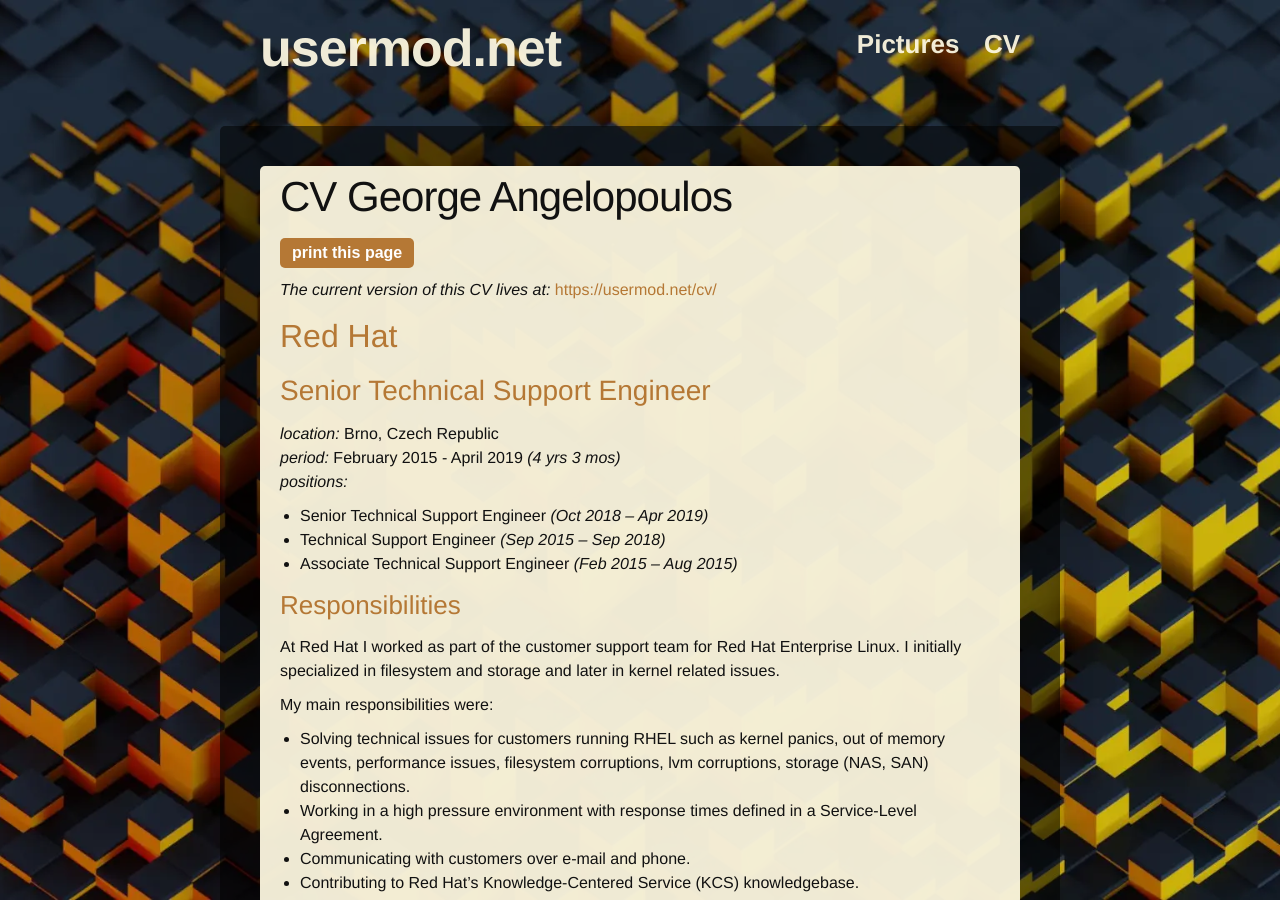
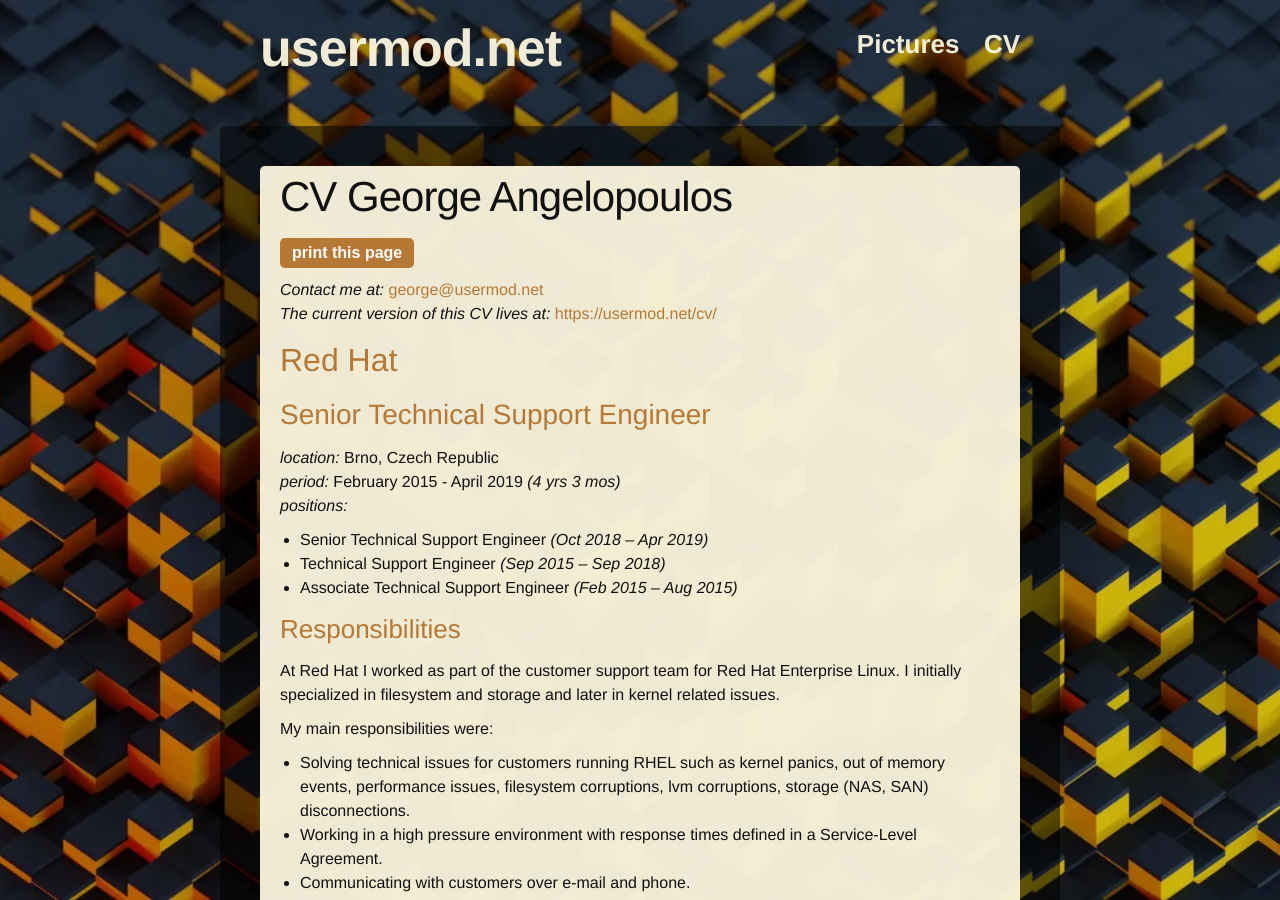
Before and after one commit to gangelop/lathan.github.io, a Jekyll site: the page built from cv.md, in a window 1280 px wide and 900 px high. Built offline with Jekyll 4.4.1, drawn with Linux system fonts in a browser that asks for light colours.

Commit message:
cv: add e-mail

```diff
--- a/cv.md
+++ b/cv.md
@@ -7,6 +7,7 @@
 <link rel="stylesheet" href="/css/cvprint.css">
 <button class="printhide" onclick="window.print();return false;">print this page</button>
 
+*Contact me at:* [george@usermod.net](mailto:george@usermod.net)
 *The current version of this CV lives at:* [{{ site.url }}/cv/]({{ site.url }}/cv/)
 
 # Red Hat
```
